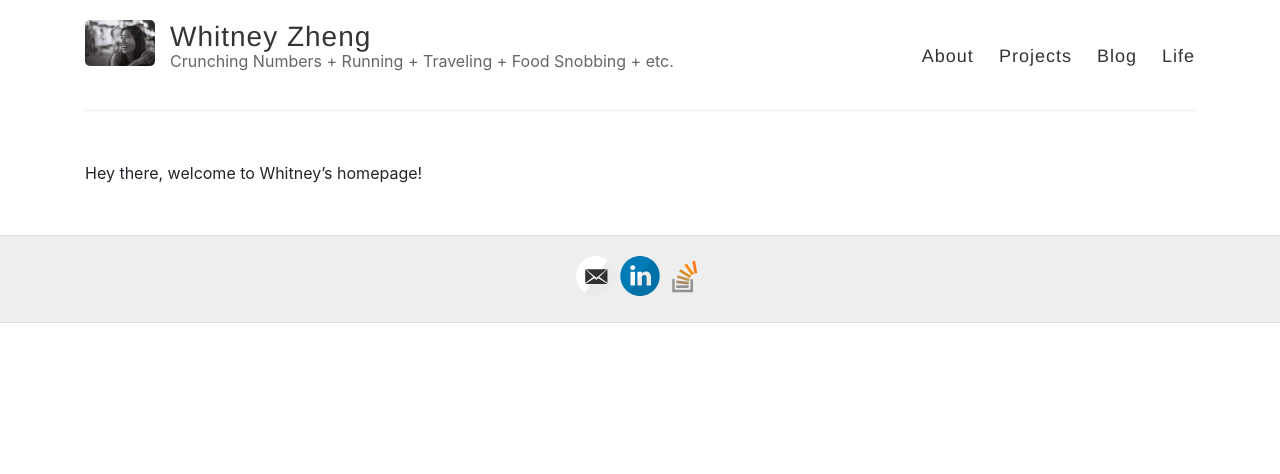
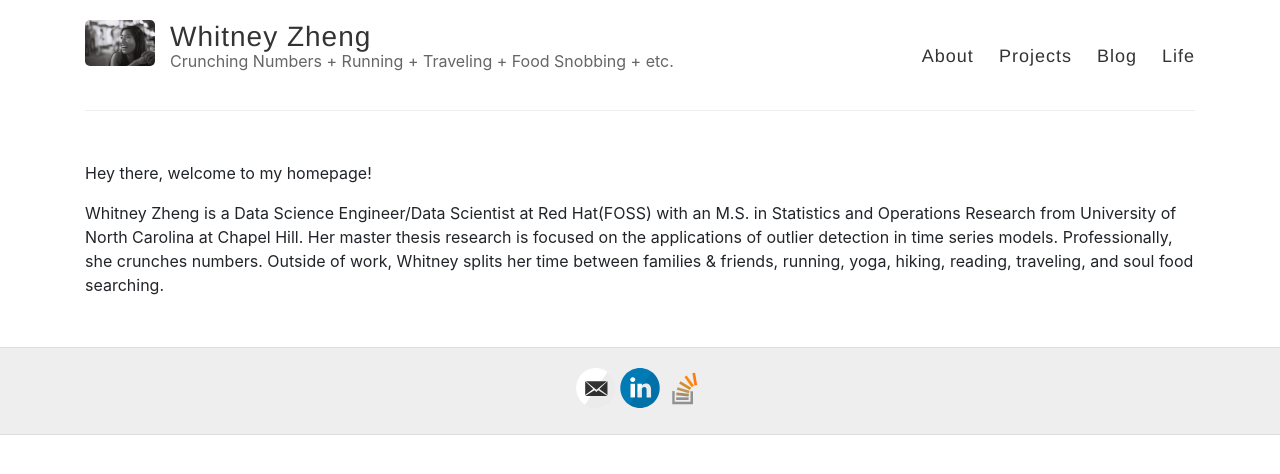
Before and after one commit to whitneyzhengwy/whitneyzhengwy.github.io, a Jekyll site: the page built from index.md, in a window 1280 px wide. Shown: the top 474 px of the page. Built offline with Jekyll 4.4.1, drawn with Linux system fonts in a browser that asks for light colours; nearby versions of some CDN libraries.

Commit message:
update about page

```diff
--- a/index.md
+++ b/index.md
@@ -2,4 +2,6 @@
 layout: page
 ---
 
-Hey there, welcome to Whitney's homepage!
+Hey there, welcome to my homepage!
+
+Whitney Zheng is a Data Science Engineer/Data Scientist at Red Hat(FOSS) with an M.S. in Statistics and Operations Research from University of North Carolina at Chapel Hill. Her master thesis research is focused on the applications of outlier detection in time series models. Professionally, she crunches numbers. Outside of work, Whitney splits her time between families & friends, running, yoga, hiking, reading, traveling, and soul food searching.
```
